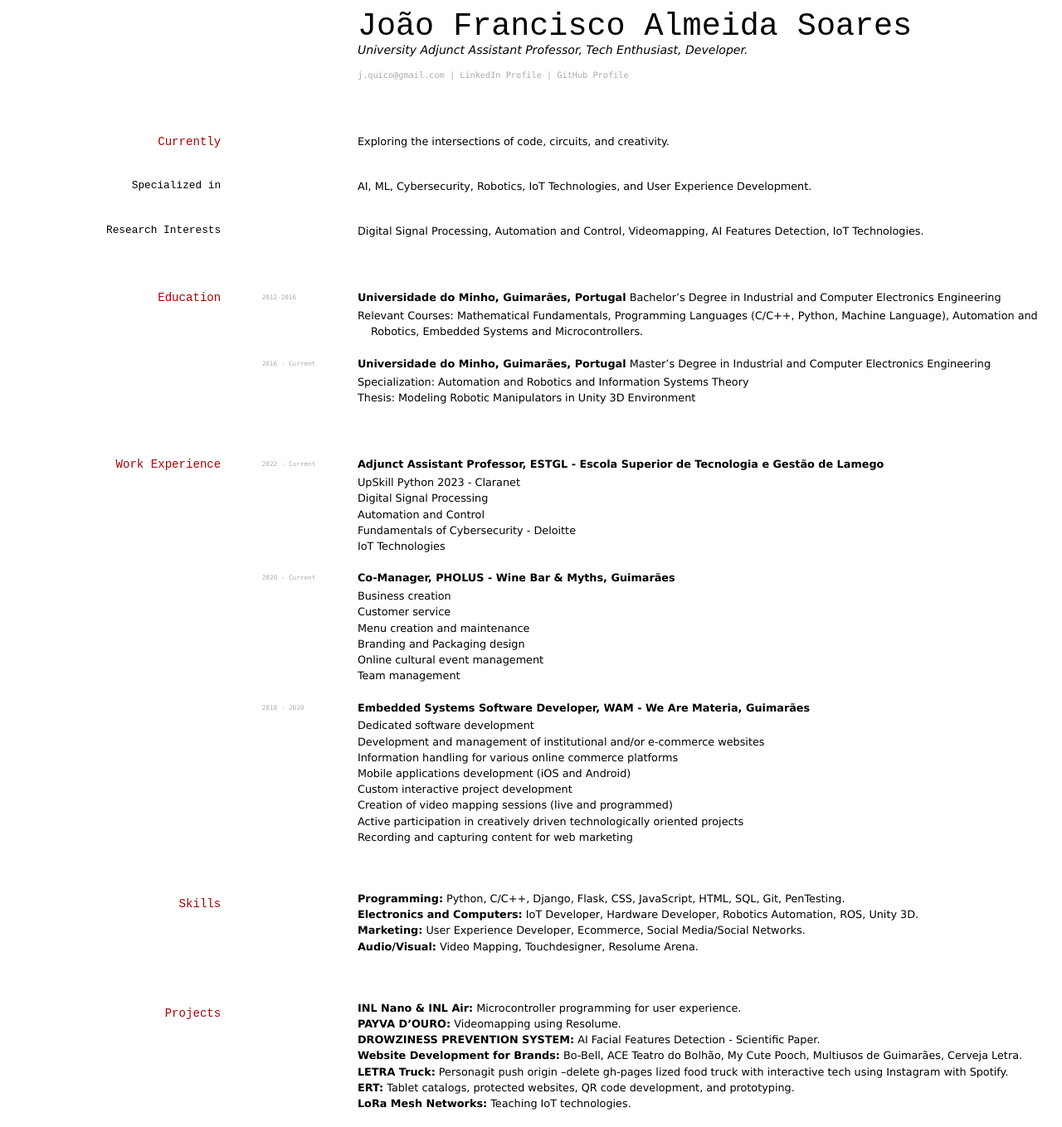
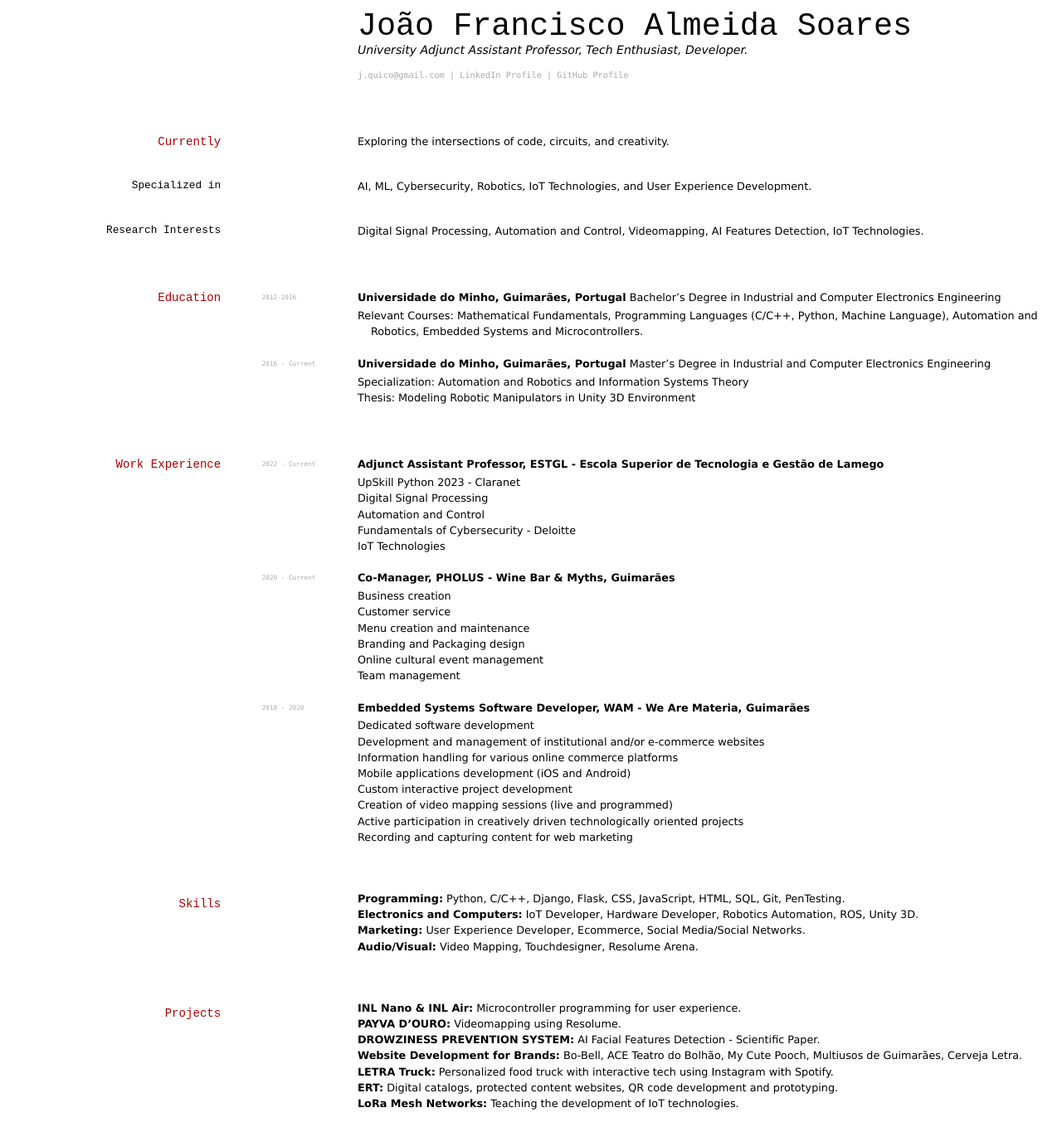
Before and after one commit to Jofralso/Jofralso.github.io, a Jekyll site: the page built from index.md, in a window 1280 px wide. Shown: the whole page at 83% size. Built offline with Jekyll 4.4.1, drawn with Linux system fonts in a browser that asks for light colours.

Commit message:
Update index.md

```diff
--- a/index.md
+++ b/index.md
@@ -78,10 +78,9 @@ __Embedded Systems Software Developer, WAM - We Are Materia, Guimarães__
 - **PAYVA D'OURO:** Videomapping using Resolume.
 - **DROWZINESS PREVENTION SYSTEM:** AI Facial Features Detection - Scientific Paper.
 - **Website Development for Brands:** Bo-Bell, ACE Teatro do Bolhão, My Cute Pooch, Multiusos de Guimarães, Cerveja Letra.
-- **LETRA Truck:** Personagit push origin --delete gh-pages
-lized food truck with interactive tech using Instagram with Spotify.
-- **ERT:** Tablet catalogs, protected websites, QR code development, and prototyping.
-- **LoRa Mesh Networks:** Teaching IoT technologies.
+- **LETRA Truck:** Personalized food truck with interactive tech using Instagram with Spotify.
+- **ERT:** Digital catalogs, protected content websites, QR code development and prototyping.
+- **LoRa Mesh Networks:** Teaching the development of IoT technologies.
 
 
 
```
